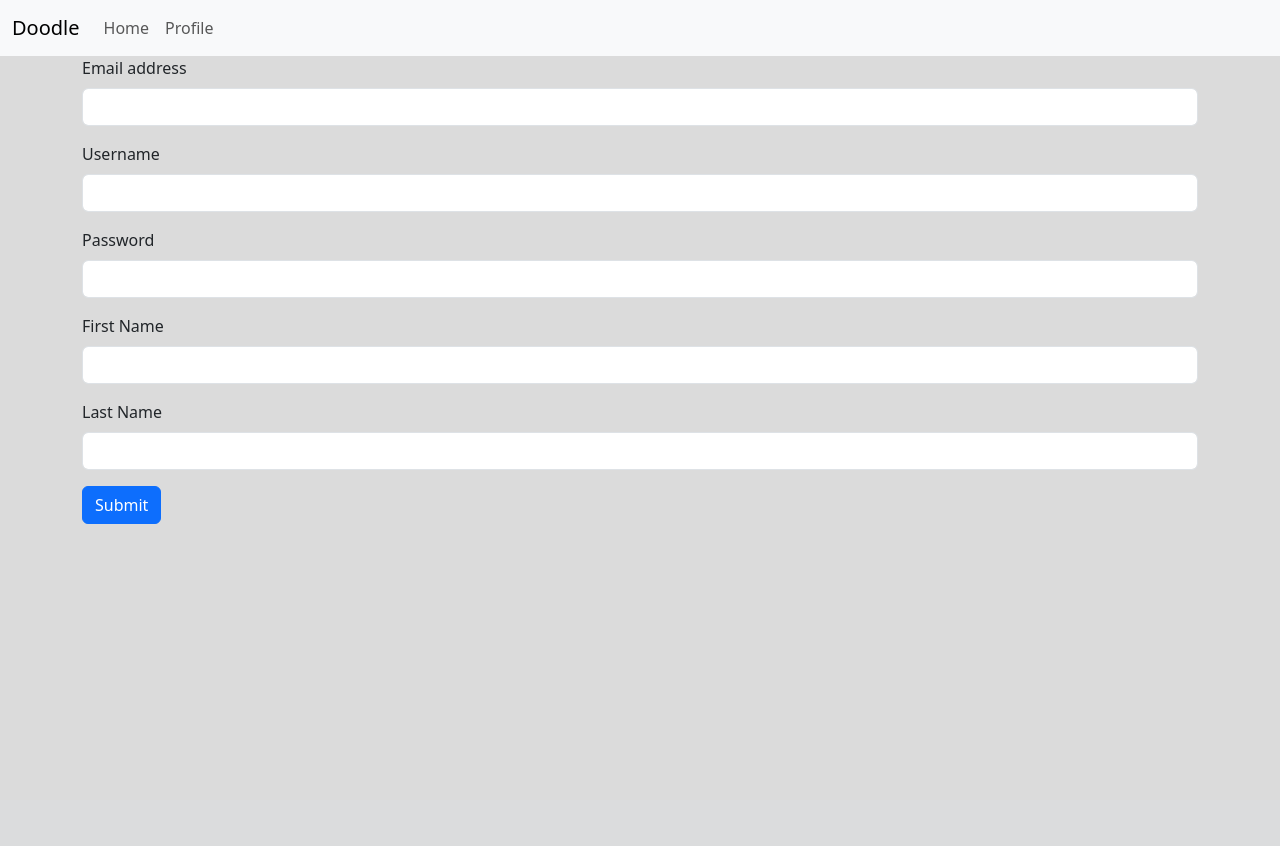
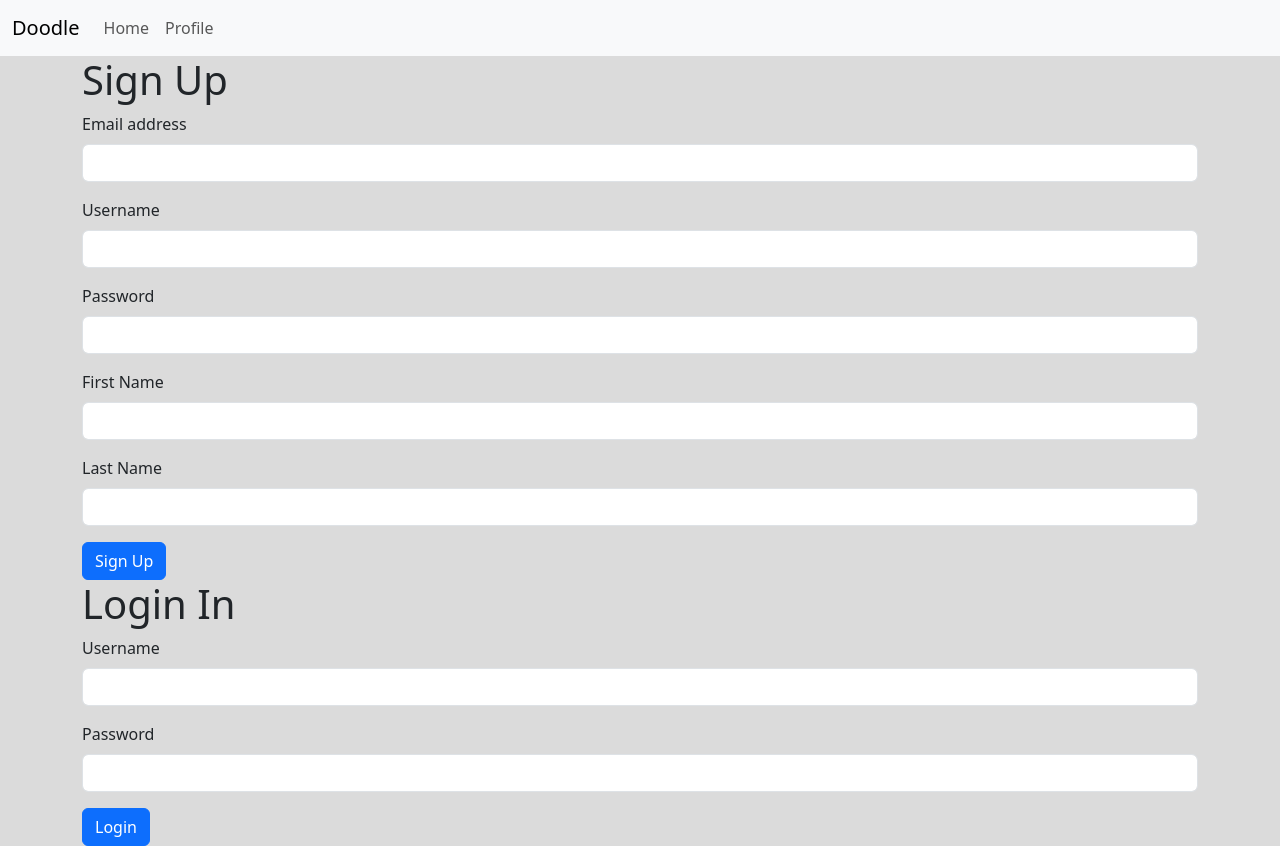
Before and after one commit to HunterStarets/Doodle, a Flask app: page /login in a window 1280 px wide. Before the commit the page ends 524 px from the top, so only its background shows below. Run offline with Flask 3, Linux system fonts and the light colour scheme.

Commit message:
Adding logic for bcrypt and sessions

```diff
--- a/app.py
+++ b/app.py
@@ -1,9 +1,8 @@
-from flask import Flask, render_template, request, abort, redirect
-
+from flask import Flask, render_template, request, abort, redirect, session
+from flask_bcrypt import Bcrypt
 #TODO move comment and post objects into appropriate folder and update imports
 from post import Post
 from comment import Comment
-
 from src.models import User, db
 from dotenv import load_dotenv
 import os
@@ -17,7 +16,10 @@ app.config['SQLALCHEMY_DATABASE_URI'] = \
     f'postgresql://{os.getenv("DB_USER")}:{os.getenv("DB_PASS")}@{os.getenv("DB_HOST")}:{os.getenv("DB_PORT")}/{os.getenv("DB_NAME")}'
 app.config['SQLALCHEMY_ECHO'] = True
 
+app.secret_key = os.getenv('APP_SECRET_KEY', 'super-secure')
+
 db.init_app(app)
+bcrypt = Bcrypt(app)
 
 #Mock Test Data
 posts = [
@@ -105,20 +107,52 @@ def user_comments_only():
     ]
     return render_template('user_comments_only.html',view_profile_active=True,user=user,user_comments=user_comments)
 
+#Bcrypt
 @app.get('/login')
-def login():
+def get_login_page():
+    if 'username' in session:
+        return redirect('/secret')
     return render_template('login.html')
 
 @app.post('/signup')
 def signup():
     email = request.form.get('email')
     username = request.form.get('username')
-    password = request.form.get('password')
+    raw_password = request.form.get('password')
     first_name = request.form.get('first-name')
     last_name = request.form.get('last-name')
-    if not email or not username or not password or not first_name or not last_name:
+    if not email or not username or not raw_password or not first_name or not last_name:
         abort(400)
-    new_user = User(email, username, password, first_name, last_name)
+    existing_user = User.query.filter_by(username=username).first()
+    if existing_user:
+        abort(400)
+    hashed_password = bcrypt.generate_password_hash(raw_password, 12).decode()
+    new_user = User(email, username, hashed_password, first_name, last_name)
     db.session.add(new_user)
     db.session.commit()
+    return redirect('/secret')
+
+@app.post('/login')
+def login():
+    username = request.form.get('username')
+    raw_password = request.form.get('password')
+    if not username or not raw_password:
+        abort(401)
+    existing_user = User.query.filter_by(username=username).first()
+    if not existing_user:
+        abort(401)
+    if not bcrypt.check_password_hash(existing_user.password, raw_password):
+        abort(401)
+    session['username'] = username
+    return redirect('/secret')
+
+@app.post('/logout')
+def logout():
+    del session['username']
     return redirect('/login')
+
+@app.get('/secret')
+def get_secret_page():
+    if 'username' not in session:
+        abort(401)
+    return render_template('secret.html', username=session['username'])
--- a/templates/login.html
+++ b/templates/login.html
@@ -2,6 +2,7 @@
 
 {% block body %}
 <div class="container">
+  <h1>Sign Up</h1>
   <form action="/signup" method="post">
       <div class="mb-3">
           <label for="email" class="form-label">Email address</label>
@@ -23,7 +24,19 @@
           <label for="last-name" class="form-label">Last Name</label>
           <input type="text" class="form-control" id="last-name" name="last-name">
         </div>
-        <button type="submit" class="btn btn-primary">Submit</button>
+      <button type="submit" class="btn btn-primary">Sign Up</button>
+  </form>
+  <h1>Login In</h1>
+  <form action="/login" method="post">
+    <div class="mb-3">
+      <label for="username" class="form-label">Username</label>
+      <input type="text" class="form-control" id="username" name="username">
+    </div>
+    <div class="mb-3">
+      <label for="password" class="form-label">Password</label>
+      <input type="password" class="form-control" id="password" name="password">
+    </div>
+    <button type="submit" class="btn btn-primary">Login</button>
 </form>
 </div>
 
--- a/templates/secret.html
+++ b/templates/secret.html
@@ -2,6 +2,9 @@
 
 {% block body %}
 
-<h1>Secret Page</h1>
+<h1>This is the secret page. Welcome {{ username }}</h1>
+<form action="logout" method="post">
+    <button type="submit">Logout</button>
+</form>
 
 {% endblock %}
```
Lines whose indentation alone changed are shown as unchanged.
